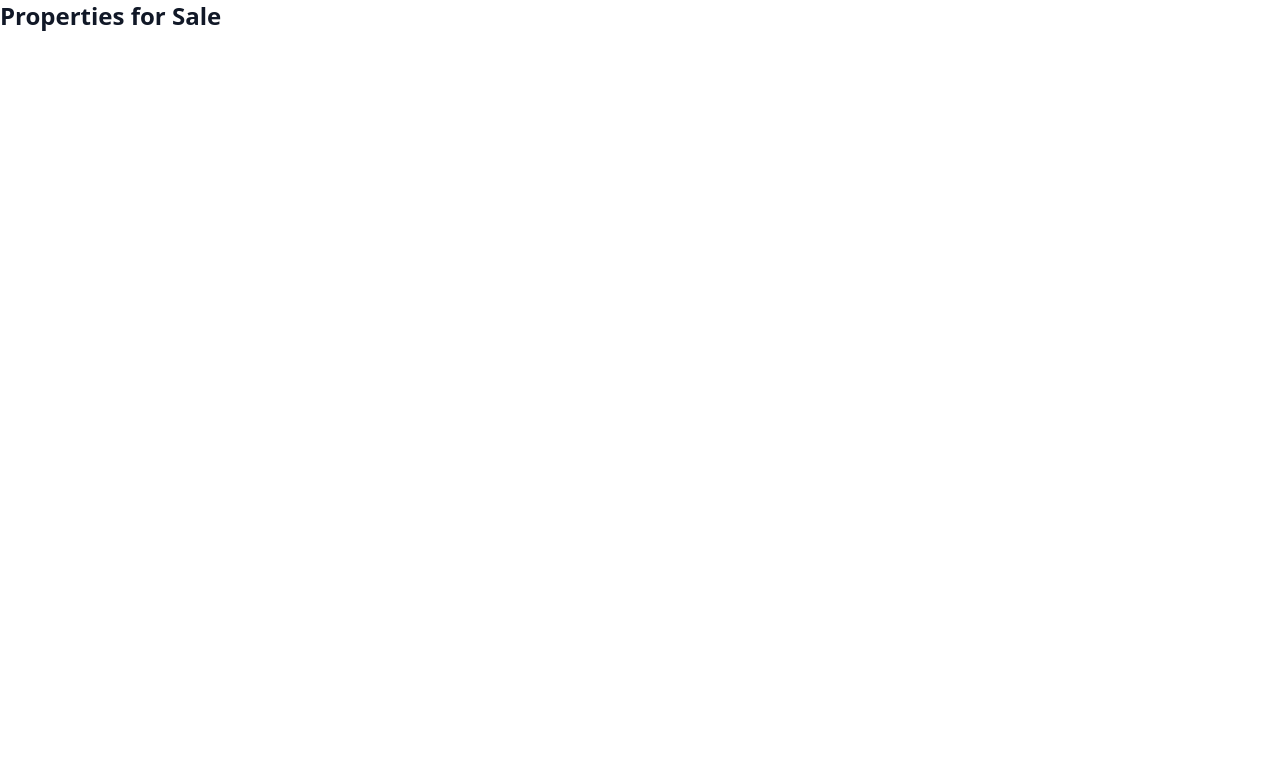
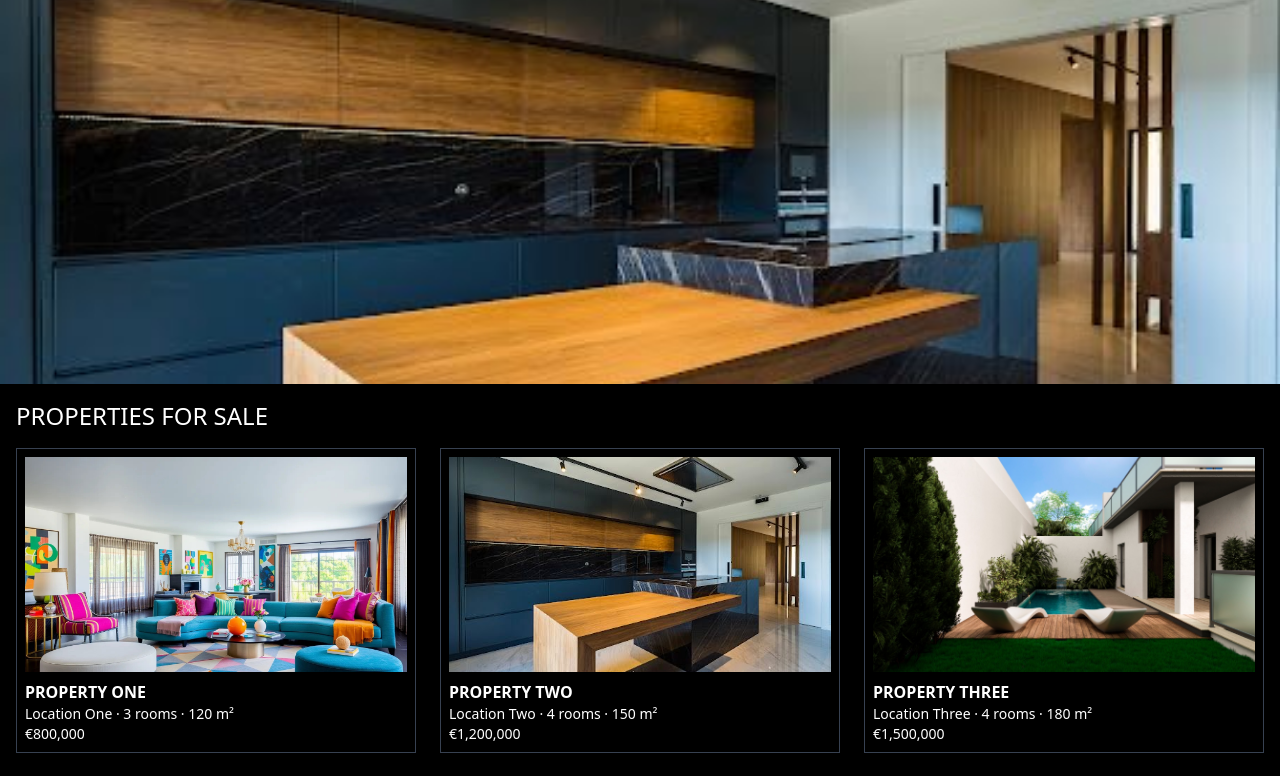
Before and after one commit to tvindima/tiagovindima.com-selection, a Next.js app: page /for-sale in a window 1280 px wide. Shown: the top 776 px of the page. Built offline with nearby package versions, Linux system fonts and the light colour scheme.

Commit message:
Criar subpágina For Sale semelhante ao Fantastic Frank

```diff
--- a/app/for-sale/page.tsx
+++ b/app/for-sale/page.tsx
@@ -1 +1,96 @@
-export default function Page() { return <h1 className="text-2xl font-bold">Properties for Sale</h1>; }
+"use client";
+import Image from 'next/image';
+import { useState, useEffect } from 'react';
+
+const images = [
+  '/hero-1.jpg',
+  '/hero-2.jpg',
+  '/hero-3.JPG',
+  '/hero-4.jpg',
+];
+
+const properties = [
+  {
+    id: 1,
+    title: 'Property One',
+    location: 'Location One',
+    rooms: '3 rooms',
+    area: '120 m²',
+    price: '€800,000',
+    image: '/hero-1.jpg',
+  },
+  {
+    id: 2,
+    title: 'Property Two',
+    location: 'Location Two',
+    rooms: '4 rooms',
+    area: '150 m²',
+    price: '€1,200,000',
+    image: '/hero-2.jpg',
+  },
+  {
+    id: 3,
+    title: 'Property Three',
+    location: 'Location Three',
+    rooms: '4 rooms',
+    area: '180 m²',
+    price: '€1,500,000',
+    image: '/hero-3.JPG',
+  },
+  {
+    id: 4,
+    title: 'Property Four',
+    location: 'Location Four',
+    rooms: '5 rooms',
+    area: '200 m²',
+    price: '€2,000,000',
+    image: '/hero-4.jpg',
+  },
+];
+
+export default function ForSale() {
+  const [index, setIndex] = useState(0);
+
+  useEffect(() => {
+    const interval = setInterval(() => {
+      setIndex((prev) => prev + 1);
+    }, 4000);
+    return () => clearInterval(interval);
+  }, []);
+
+  return (
+    <div className="min-h-screen bg-black text-white">
+      {/* Hero image slider */}
+      <div className="relative w-full h-64 md:h-96 overflow-hidden">
+        <Image
+          src={images[index % images.length]}
+          alt="Hero"
+          fill
+          style={{ objectFit: 'cover' }}
+        />
+      </div>
+      <div className="p-4">
+        <h1 className="text-2xl uppercase mb-4">Properties for Sale</h1>
+        <div className="grid grid-cols-1 md:grid-cols-2 lg:grid-cols-3 gap-6">
+          {properties.map((property) => (
+            <div key={property.id} className="border border-gray-700 p-2">
+              <div className="relative aspect-video">
+                <Image
+                  src={property.image}
+                  alt={property.title}
+                  fill
+                  style={{ objectFit: 'cover' }}
+                />
+              </div>
+              <h2 className="mt-2 uppercase font-semibold">{property.title}</h2>
+              <p className="text-sm">
+                {property.location} · {property.rooms} · {property.area}
+              </p>
+              <p className="text-sm">{property.price}</p>
+            </div>
+          ))}
+        </div>
+      </div>
+    </div>
+  );
+}
```
